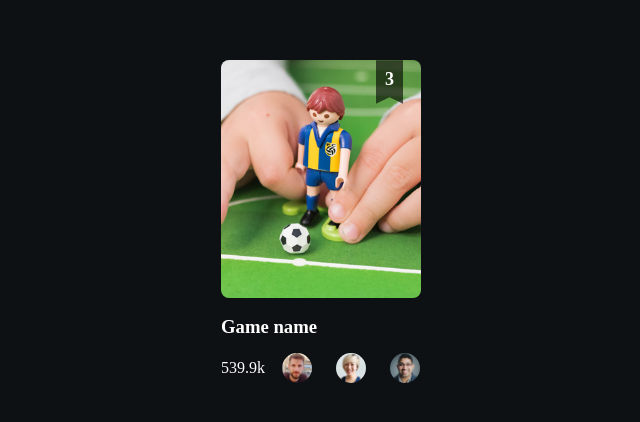
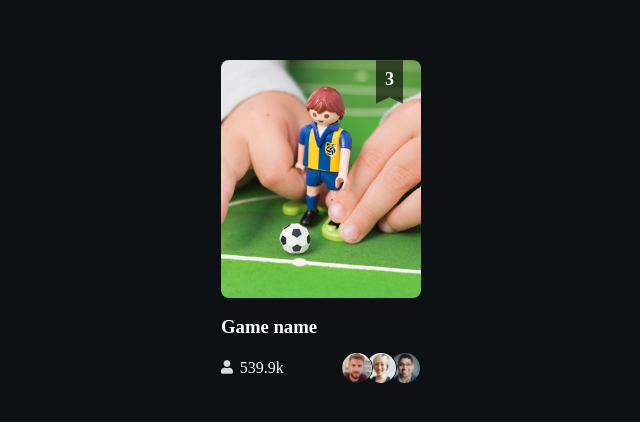
Before and after one commit to robb52/pop_dog_clone, a plain HTML site: page index.html in a window 1280 px wide. Shown: the part 186-608 px from the top of the page, without its empty margins (319-959 px from the left). Drawn offline with Linux system fonts and the light colour scheme.

Commit message:
Styled viewer icon

```diff
--- a/css/style.css
+++ b/css/style.css
@@ -43,6 +43,16 @@ img {
     color: var(--clr-light);
     font-weight: bold;
     padding: .5em 1.5em;
+}
+
+.icon::before {
+    font-weight: 900;
+    font-family: "Font Awesome 5 Free";
+    display: inline-block;
+    font-style: normal;
+    font-variant: normal;
+    text-rendering: auto;
+    -webkit-font-smoothing: antialiased;
 }
 
 .game {
@@ -100,6 +110,17 @@ img {
     align-items: center;
 }
 
+.viewers {
+    display: flex;
+    align-items: center;
+}
+
+.viewers::before {
+    content: "\f007";
+    color: rgb(255, 255, 255, 0.85);
+    font-size: .85em;
+    margin-right: .5em;
+}
 
 .back {
    opacity: 0;
@@ -114,7 +135,7 @@ img {
    transform: translateY(35%);
 }
 
-.streamers {
+.streamers.icon {
     width: 100%;
     display: flex;
     justify-content: space-between;
@@ -122,6 +143,7 @@ img {
 
 .streamer {
     font-size: .9rem;
+    padding: 0 1em;
 }
 
 .streaming-info {
@@ -151,6 +173,7 @@ img {
     opacity: 0;
     transition: 250ms;
     border-radius: var(--br);
+    margin-bottom: -1.5em;
 }
 
 .game:hover .front {
--- a/index.html
+++ b/index.html
@@ -7,6 +7,9 @@
         <meta http-equiv="X-UA-Compatible" content="ie=edge">
         <title>Top Games</title>
         <link rel="stylesheet" href="css/style.css">
+        <link rel="stylesheet" href="https://cdnjs.cloudflare.com/ajax/libs/font-awesome/5.14.0/css/all.min.css"
+        integrity="sha512-1PKOgIY59xJ8Co8+NE6FZ+LOAZKjy+KY8iq0G4B3CyeY6wYHN3yt9PW0XpSriVlkMXe40PTKnXrLnZ9+fkDaog=="
+        crossorigin="anonymous" />
     </head>
 
     <body>
@@ -19,7 +22,7 @@
                 <img class="thumbnail" src="img/game-cover.jpg" alt="">
                 <h3 class="name">Game name</h3>
                 <div class="stats">
-                    <p class="viewers">539.9k</p>
+                    <p class="viewers icon">539.9k</p>
                     <div class="streamers">
                         <img src="img/streamer-1.jpg" alt="">
                         <img src="img/streamer-2.jpg" alt="">
```
